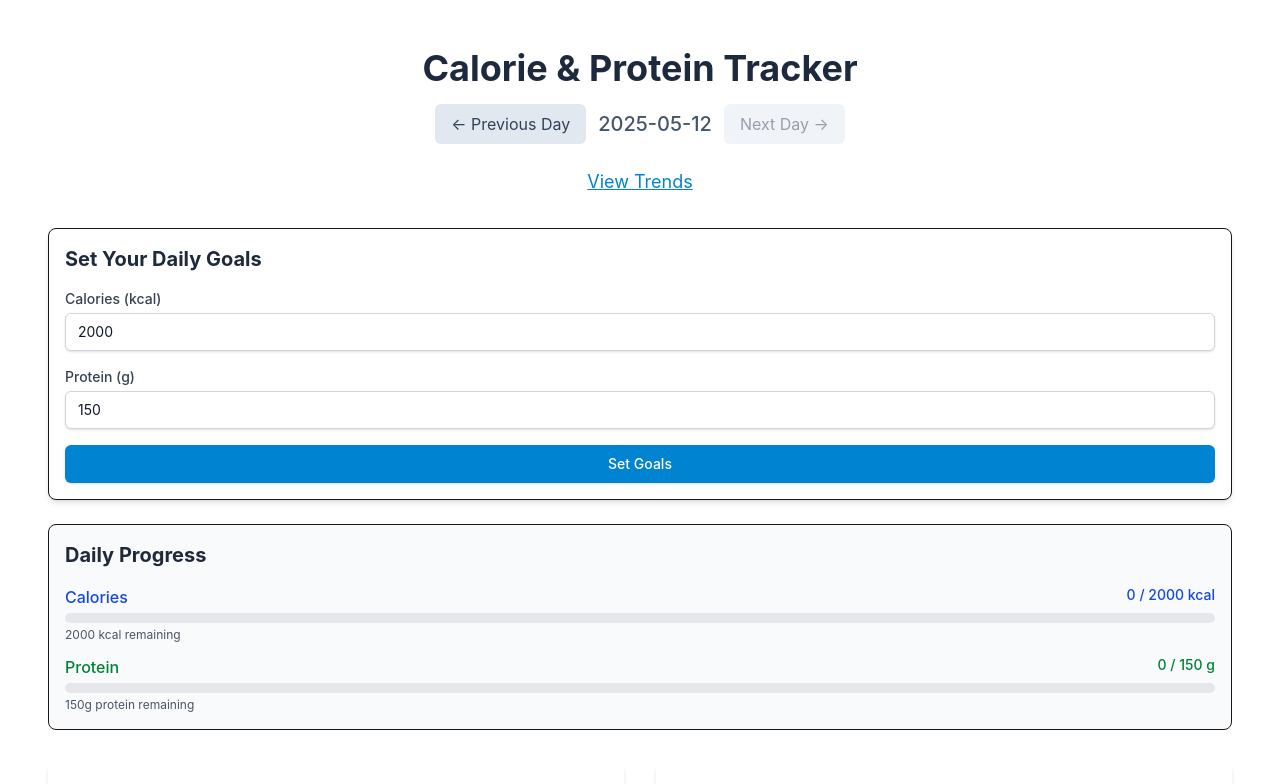
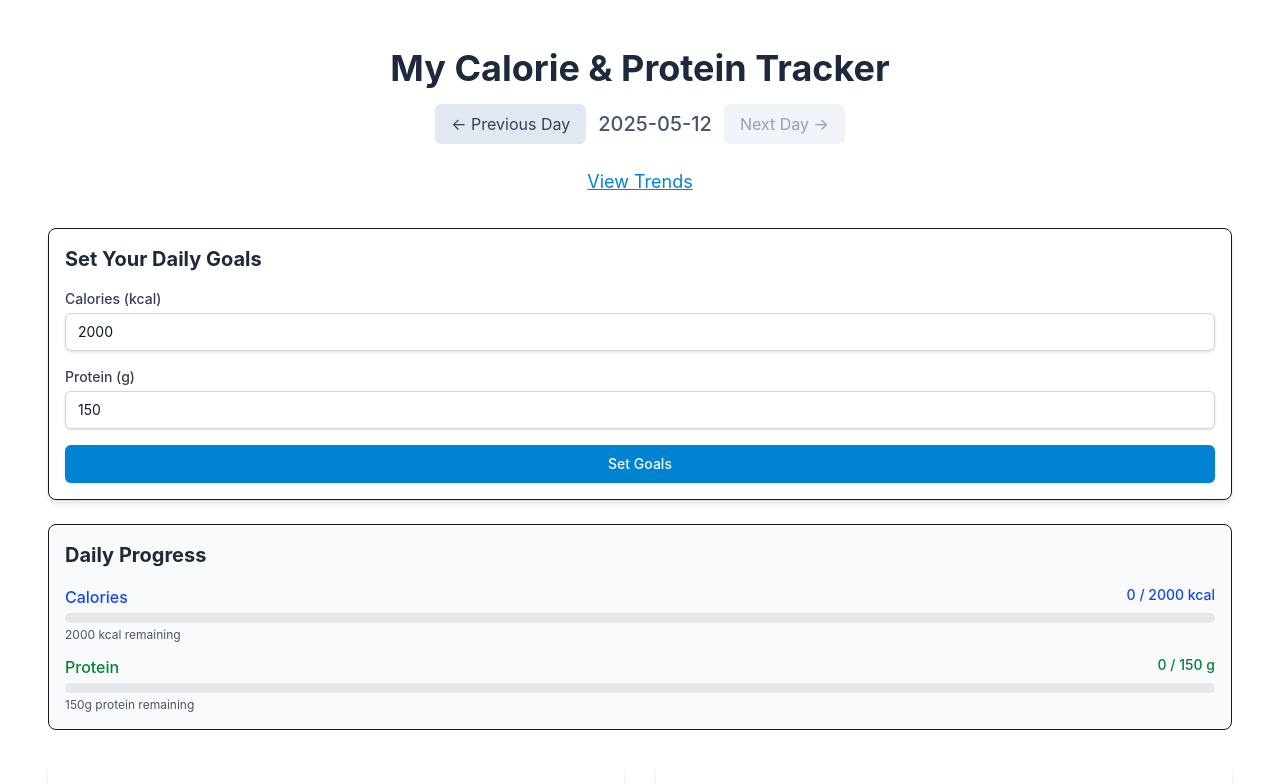
Before and after one commit to yblith/yblith.github.io, a Next.js app: page / in a window 1280 px wide. Shown: the top 784 px of the page. Built offline with nearby package versions, Linux system fonts and the light colour scheme.

Commit message:
Test: Update heading to trigger deployment workflow

```diff
--- a/src/app/page.jsx
+++ b/src/app/page.jsx
@@ -107,7 +107,7 @@ export default function HomePage() {
   return (
     <main className="container mx-auto p-4 sm:p-6 lg:p-8">
       <header className="mb-8 text-center">
-        <h1 className="text-4xl font-bold text-slate-800 dark:text-slate-100">Calorie & Protein Tracker</h1>
+        <h1 className="text-4xl font-bold text-slate-800 dark:text-slate-100">My Calorie & Protein Tracker</h1>
         <div className="mt-4 flex justify-center items-center space-x-3">
             <button
                 onClick={() => handleDateChange(-1)}
```
